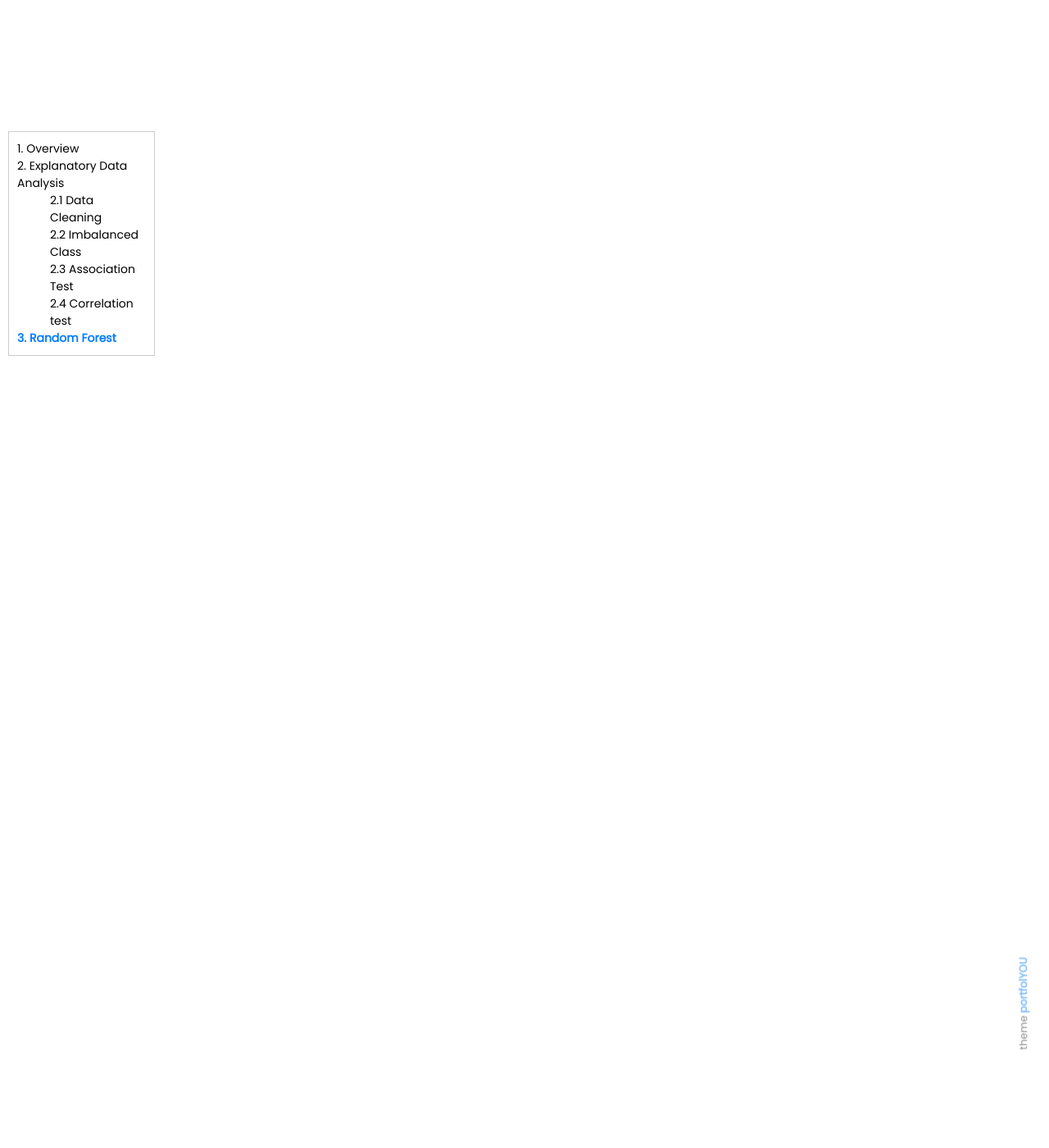
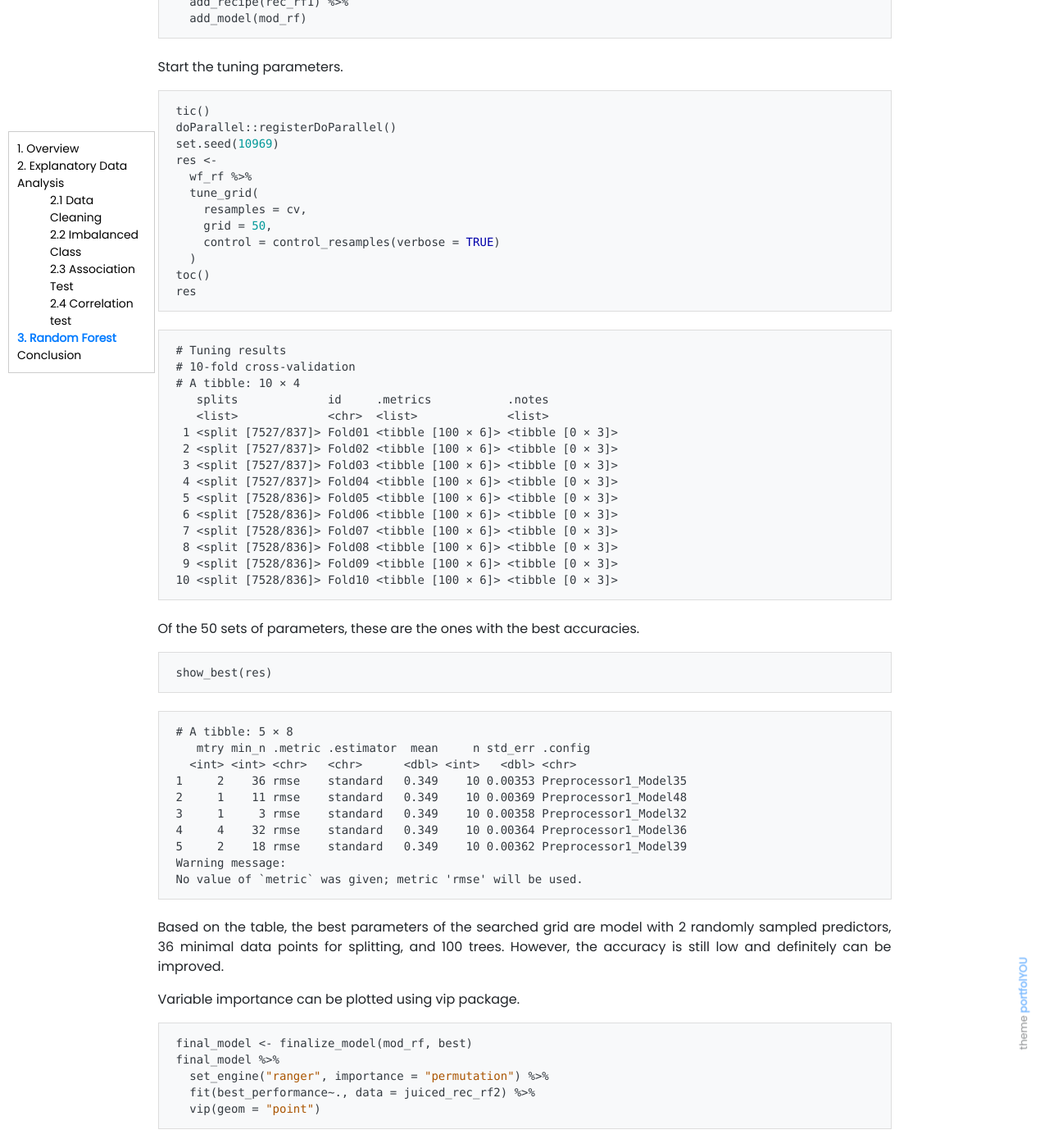
Before and after one commit to edyrizalmuh/portfolio, a Jekyll site: the page built from _projects/bri-hackatons.md, in a window 1280 px wide and 1400 px high, scrolled down 9821 px. Shown: the whole window at 82% size. Built offline with Jekyll 4.4.1, drawn with Linux system fonts in a browser that asks for light colours; nearby versions of some CDN libraries; some of the changed text lies outside the part shown.

Commit message:
update project BRI hackathon

````diff
--- a/_projects/bri-hackatons.md
+++ b/_projects/bri-hackatons.md
@@ -25,6 +25,10 @@ library(ggpubr)
 library(ggmosaic)
 library(naniar) # visualizing missing data
 library(vcd) # visualizing categorical data
+library(janitor)
+library(vip)
+library(themis)
+library(tictoc)
 
 df_train <-
   read_csv("data/train.csv") %>%
@@ -343,9 +347,132 @@ The results from Explanatory Data Analysis suggest a few approach that can be us
 1. There is no missing data, but `gpa` should be removed.
 1. The train data is imbalanced so a resampling technique such as SMOTE may improve model accuracy.
 1. Among the categorical variables, only `person_level` should be used because of its statistically significant with `best_performance`.
-1.
+1. Some numerical variables have high correlation with other numerical variables.
 
-Recommendation:
-1. try different model
-1. try encoding variable such as gender
-1.
+The modeling process is started by splitting the `df_train` into train dataset and validation dataset.
+```R
+set.seed(10969)
+split <- initial_split(df_train)
+train <- training(split)
+test <- testing(split) # validation dataset
+```
+
+The resampling process is done using cross validation with 10 folds.
+```R
+set.seed(10969)
+cv <- vfold_cv(train)
+```
+
+The preprocessing will kept to minimal by removing only the categorical variables mentioned before. This seems to be the preprocessing with the best result so far.
+```R
+rec_rf1 <-
+  recipe(best_performance~., data = split) %>%
+  step_rm("job_level", "employee_type", "marital_status_maried_y_n", "education_level")
+rec_rf1
+```
+```
+── Recipe ─────────────────────────────────────────────────────────────────────────────────────────────────────────────────────────────────────────────────────────────────────
+
+── Inputs
+Number of variables by role
+outcome:    1
+predictor: 22
+
+── Operations
+• Variables removed: "job_level", "employee_type", "marital_status_maried_y_n", "education_level"
+```
+
+Execute the preprocessing steps and extract the preprocessed data.
+```R
+prep_rec_rf1 <- prep(rec_rf1) # execute pre-processing steps
+juiced_rec_rf1 <- juice(prep_rec_rf1) # extract pre-processed dataframe
+```
+
+The next step is to build a model, in this case, a random forest with 100 trees. Tuning parameter is done to parameter `mtry`, the number of randomly sampled predictors, and parameter `min_n`, the minimun number of data points in a node before splitting.
+
+```R
+mod_rf <-
+  rand_forest(
+    mtry = tune(),
+    trees = 100,
+    min_n = tune()
+  ) %>%
+  set_engine("ranger") %>%
+  set_mode("regression")
+```
+
+Combine the preprocessing steps and the model to make a workflow.
+```R
+wf_rf <-
+  workflow() %>%
+  add_recipe(rec_rf1) %>%
+  add_model(mod_rf)
+```
+
+Start the tuning parameters.
+```R
+tic()
+doParallel::registerDoParallel()
+set.seed(10969)
+res <-
+  wf_rf %>%
+  tune_grid(
+    resamples = cv,
+    grid = 50,
+    control = control_resamples(verbose = TRUE)
+  )
+toc()
+res
+```
+```
+# Tuning results
+# 10-fold cross-validation
+# A tibble: 10 × 4
+   splits             id     .metrics           .notes
+   <list>             <chr>  <list>             <list>
+ 1 <split [7527/837]> Fold01 <tibble [100 × 6]> <tibble [0 × 3]>
+ 2 <split [7527/837]> Fold02 <tibble [100 × 6]> <tibble [0 × 3]>
+ 3 <split [7527/837]> Fold03 <tibble [100 × 6]> <tibble [0 × 3]>
+ 4 <split [7527/837]> Fold04 <tibble [100 × 6]> <tibble [0 × 3]>
+ 5 <split [7528/836]> Fold05 <tibble [100 × 6]> <tibble [0 × 3]>
+ 6 <split [7528/836]> Fold06 <tibble [100 × 6]> <tibble [0 × 3]>
+ 7 <split [7528/836]> Fold07 <tibble [100 × 6]> <tibble [0 × 3]>
+ 8 <split [7528/836]> Fold08 <tibble [100 × 6]> <tibble [0 × 3]>
+ 9 <split [7528/836]> Fold09 <tibble [100 × 6]> <tibble [0 × 3]>
+10 <split [7528/836]> Fold10 <tibble [100 × 6]> <tibble [0 × 3]>
+```
+
+Of the 50 sets of parameters, these are the ones with the best accuracies.
+```R
+show_best(res)
+```
+```
+# A tibble: 5 × 8
+   mtry min_n .metric .estimator  mean     n std_err .config
+  <int> <int> <chr>   <chr>      <dbl> <int>   <dbl> <chr>
+1     2    36 rmse    standard   0.349    10 0.00353 Preprocessor1_Model35
+2     1    11 rmse    standard   0.349    10 0.00369 Preprocessor1_Model48
+3     1     3 rmse    standard   0.349    10 0.00358 Preprocessor1_Model32
+4     4    32 rmse    standard   0.349    10 0.00364 Preprocessor1_Model36
+5     2    18 rmse    standard   0.349    10 0.00362 Preprocessor1_Model39
+Warning message:
+No value of `metric` was given; metric 'rmse' will be used.
+```
+
+Based on the table, the best parameters of the searched grid are model with 2 randomly sampled predictors, 36 minimal data points for splitting, and 100 trees. However, the accuracy is still low and definitely can be improved.
+
+Variable importance can be plotted using vip package.
+```R
+final_model <- finalize_model(mod_rf, best)
+final_model %>%
+  set_engine("ranger", importance = "permutation") %>%
+  fit(best_performance~., data = juiced_rec_rf2) %>%
+  vip(geom = "point")
+```
+
+{% include elements/figure.html image="assets/images/BRI - variable importance.png" caption="Variable Importance"%}
+
+Based on the vip plot, job duration in the current branch, number of dependencies, and gender are the most important variables in determining whether an employee can become a best performance employee.
+
+## Conclusion
+The model build in this project is far from perfect. The RMSE is still high with 0.35 RMSE in the best model. However, there are some approach that I am trying to try in the future. A more extensive parameter tuning may help in finding a better parameter set for the RF model. But more importantly, a deeper exploration on the data itself may uncover more insight that can lead to better model. Scaling `gpa` to fit the education of the employee or encoding nominal variable such as `gender` are some preprocessing and feature engineering steps that I would like to try in the future.
````
Also changed, not shown: assets/images/BRI - variable importance.png (added).
